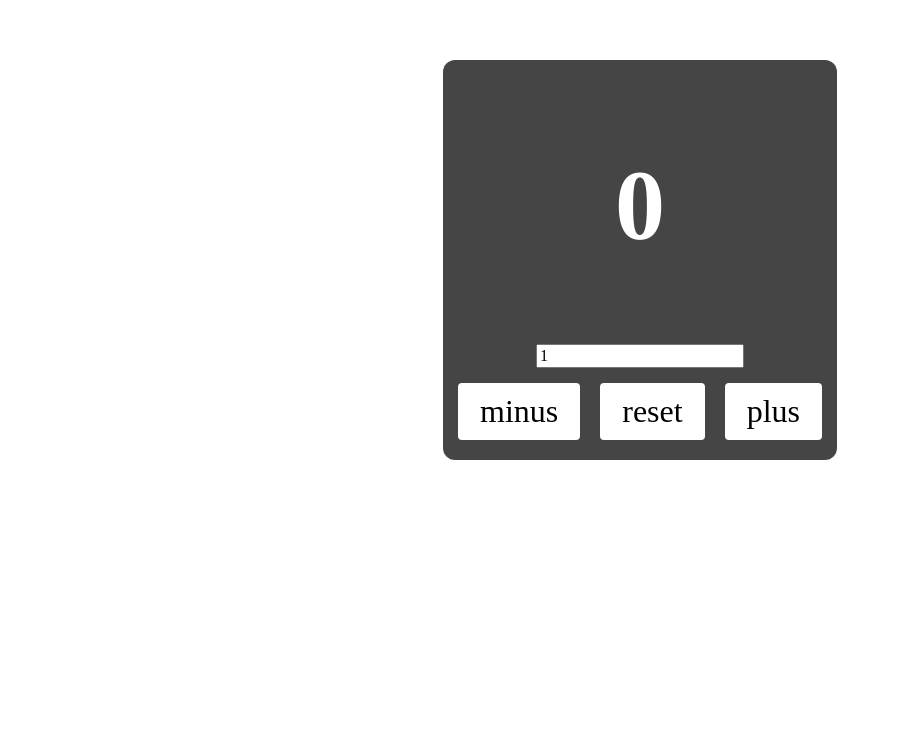
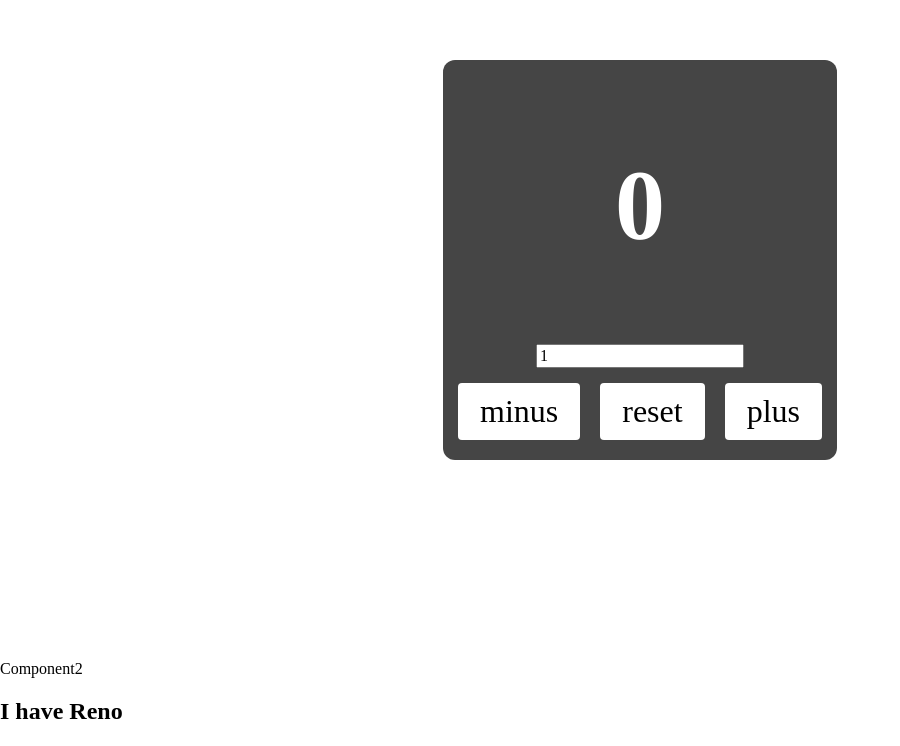
Before and after one commit to irapanch/React-Example, a React (Create React App) app: page / in a window 1280 px wide. Shown: the part 140-886 px from the top of the page, without its empty margins (0-900 px from the left). Before the commit the page ends 800 px from the top, so only its background shows below. Built offline with nearby package versions, Linux system fonts and the light colour scheme.

Commit message:
useContext

```diff
--- a/src/App.js
+++ b/src/App.js
@@ -1,6 +1,7 @@
 import React from "react";
 // import {Posts} from "./components/Posts/Posts";
 import { Counter } from "./components/Counter/Counter.jsx";
+import Component1 from "./components/Component1.jsx";
 // import { FlexContainer } from "./components/Counter/Counter.styled";
 // import RegisterForm from "./components/RegisterForm/RegisterForm";
 // import { StyledFlex } from "./styledComponents/StyledFlex";
@@ -12,13 +13,22 @@ import { Counter } from "./components/Counter/Counter.jsx";
 // import { ColorPicker } from "./components/ColorPicker/ColorPicker";
 // import { TodoList } from "./components/TodoList/TodoList";
 
+
+export const MyContext = React.createContext()
+
 const App = () => {
   // return <StyledFlex $center>
   //   <Login/>
   // </StyledFlex>;
 
   // return < Posts />;
-  return < Counter  />;
+
+  return (
+  <MyContext.Provider value={{auto: 'Reno'}}>
+  < Counter  />
+  <Component1 />
+  </MyContext.Provider>
+  )
 
 };
 
--- /dev/null
+++ b/src/components/Component1.jsx
@@ -0,0 +1,10 @@
+import React from 'react'
+import Component2 from './Component2'
+
+const Component1 = () => {
+  return (
+    <Component2/>
+  )
+}
+
+export default Component1
--- /dev/null
+++ b/src/components/Component2.jsx
@@ -0,0 +1,16 @@
+import React, { useContext } from 'react'
+import { MyContext } from '../App'
+
+const Component2 = () => {
+    const context = useContext(MyContext) // хук useContext приймає контекст напряму з APP
+  return (
+    <div>Component2
+        <h2>I have {context.auto}</h2>
+        {/* або зробити деструктуризацію const{auto} =  useContext(MyContext)
+        й застосувати
+        <h2>I have {auto}</h2>  */}
+    </div>
+  )
+}
+
+export default Component2
--- a/src/components/Counter/Counter.jsx
+++ b/src/components/Counter/Counter.jsx
@@ -17,18 +17,18 @@ export const Counter = () => {
 
 //------- потребує мемоізації useMemo(() {використовують при великих об'ємах даних на великих циклах, коли повертається результат, наприклад фільтація, пошук інклуд}
 // useMemo(() запам'ятовує результат виконання ф-ї
-  const sum = value => {
-    console.log('Calc SOME DATA');
-    for (let i = 1; i< 10000000000; i++){
+  // const sum = value => {
+  //   console.log('Calc SOME DATA');
+  //   for (let i = 1; i< 10000000000; i++){
 
-    }
-    return value * 2
-  }
+  //   }
+  //   return value * 2
+  // }
 // const result = sum(step)
 
-const result = useMemo(()=>{ //-- виконай функцію, а значення змінюй лише тоді, якщо зміниться [step]
-  return sum(step)
-}, [step])
+// const result = useMemo(()=>{ //-- виконай функцію, а значення змінюй лише тоді, якщо зміниться [step]
+//   return sum(step)
+// }, [step])
 //---------//end memo==============
 
 
```
